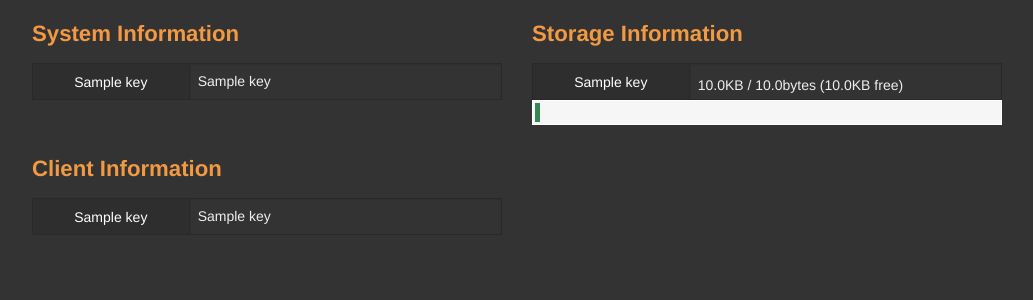
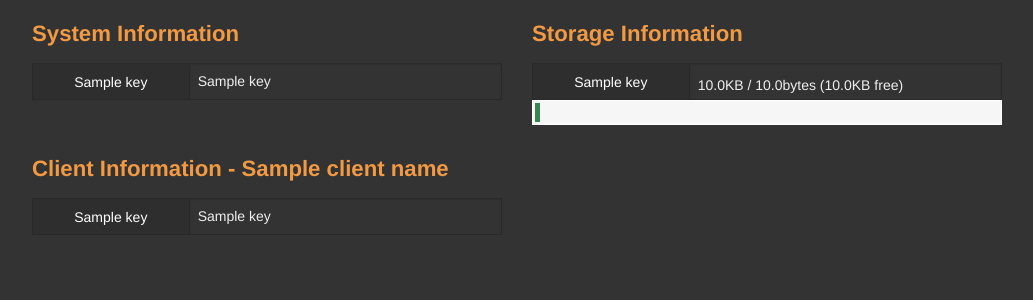
Before and after one commit to bobbintb/tranny, a Flask app: template tranny/templates/system.html in a window 1280 px wide. Shown: the part 45-345 px from the top of the page, without its empty margins (123-1156 px from the left). Run offline with Flask 2, Linux system fonts and the light colour scheme; the template is opened without the code that fills it: most values are stand-ins (such as "Sample title", 1, 10 or a date in 2020); data that the repository does not hold is empty; parts of the project's set-up code (start-up, migrations or seed data) failed here and were passed over; some libraries are stand-ins or nearby versions.

Commit message:
Ad client name to information page

```diff
--- a/tranny/client/__init__.py
+++ b/tranny/client/__init__.py
@@ -63,7 +63,7 @@ class TorrentClient(object):
         :return: Client info
         :rtype: dict
         """
-        return {'Client': self.client_version()}
+        return {'Version': self.client_version()}
 
     def current_speeds(self):
         """ Fetch a tuple of the current upload and download speeds in the client
--- a/tranny/handlers/home.py
+++ b/tranny/handlers/home.py
@@ -14,7 +14,7 @@ from tranny import ui
 from tranny import util
 from tranny import stats
 from tranny import client
-from tranny.app import Session
+from tranny.app import Session, config
 from tranny.models import Download
 
 section_name = "home"
@@ -96,6 +96,7 @@ def system():
         sorted_disk_info[key] = disk_info[key]
 
     # Get arbitary client information
+    client_name = config.get("general", "client")
     client_info = client.get().client_information()
 
-    return dict(info=about_info, disk_info=sorted_disk_info, client_info=client_info)
+    return dict(info=about_info, disk_info=sorted_disk_info, client_name=client_name, client_info=client_info)
--- a/tranny/templates/system.html
+++ b/tranny/templates/system.html
@@ -36,7 +36,7 @@
     </div>
     <div class="row">
         <div class="large-6 columns">
-        <h2><small>Client Information</small></h2>
+        <h2><small>Client Information - {{ client_name }}</small></h2>
             {% for key in client_info %}
                 <div class="row collapse">
                 <div class="small-4 columns">
```
